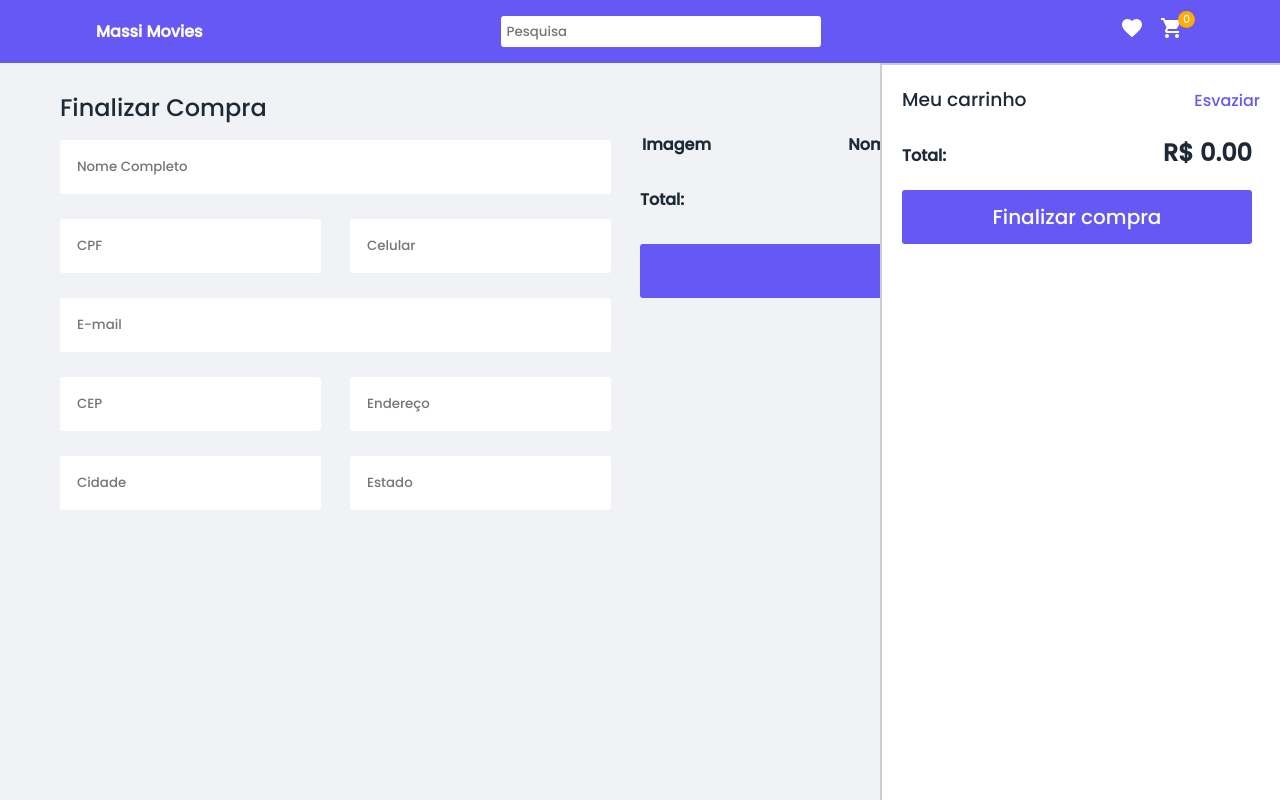
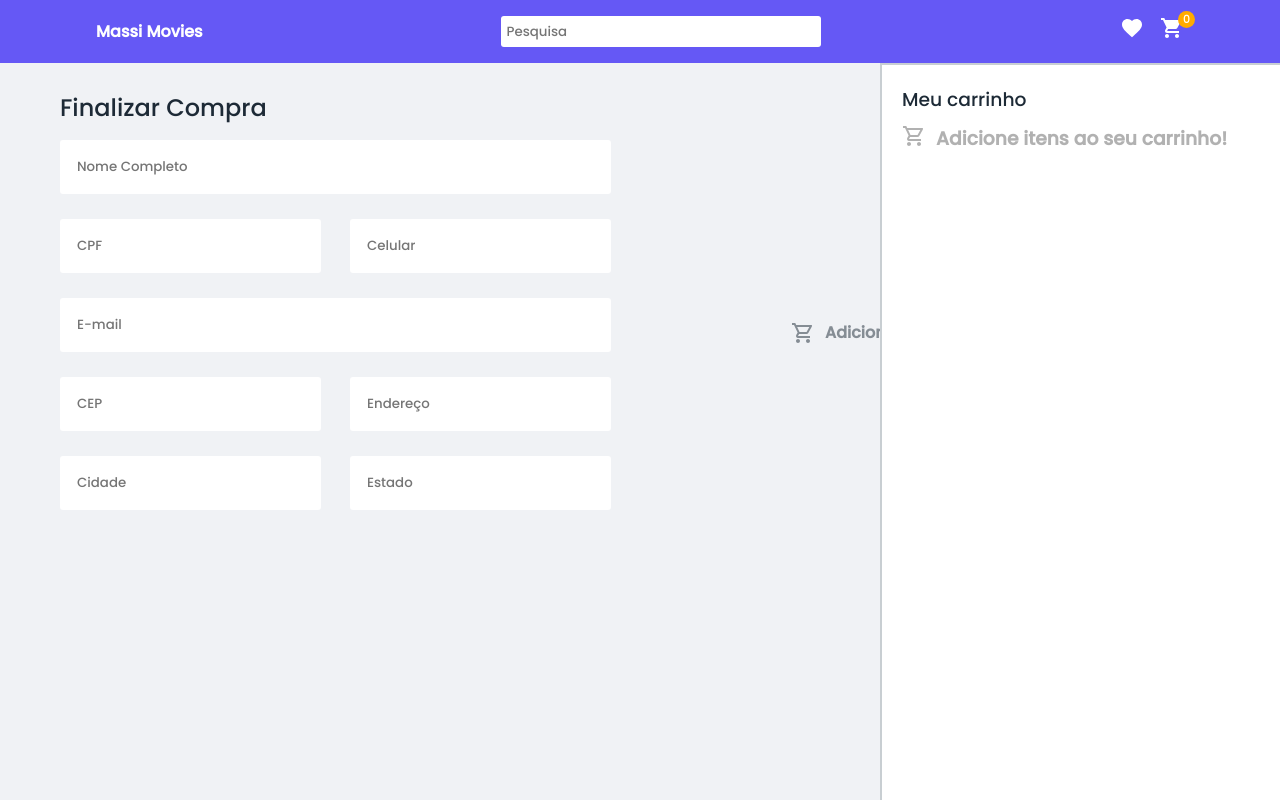
Before and after one commit to lucasmassi/movies, a React (Create React App) app: page /checkout in a window 1280 px wide. Both pictures are taken after a click on the icon 1171 px from the left and 28 px from the top of the page. Built offline with nearby package versions, Linux system fonts and the light colour scheme.

Commit message:
Add new validations in checkout and shopping cart

```diff
--- a/src/components/Button/styles.ts
+++ b/src/components/Button/styles.ts
@@ -5,7 +5,7 @@ export const ButtonStyle = styled.button`
   background: #6558F5;
   color: #FFFFFF;
   border-radius: 3px;
-  border: 2px solid transparent;
+  border: 3px solid transparent;
   padding-top: 10px;
   padding-bottom: 10px;
   transition: 0.2s;
@@ -13,8 +13,8 @@ export const ButtonStyle = styled.button`
 
   &:hover {
     transition: 0.2s;
-    border: 2px solid #6558F5;
-    background: #FFFFFF;
+    border: 3px solid #6558F5;
+    background: transparent;
     color: #6558F5;
   }
 `
--- a/src/components/Checkout/index.tsx
+++ b/src/components/Checkout/index.tsx
@@ -1,13 +1,12 @@
 import React, { useEffect, useState } from 'react';
-import { Wrapper, FormContent, OrderContent, FormGroup, Footer, Total, OverflowContent } from './styles'
+import { Wrapper, FormContent, OrderContent, FormGroup, Footer, Total, OverflowContent, CartEmpty } from './styles'
 import { Button } from '../Button'
-import { MdDelete, MdReportProblem } from 'react-icons/md'
+import { MdDelete, MdReportProblem, MdOutlineShoppingCart } from 'react-icons/md'
 import { Input } from '../Input'
 import { Table } from '../Table'
 import Modal from 'react-modal'
 import { Link } from 'react-router-dom';
 import { ItemsCartContext } from '../../contexts/itemsCart';
-import { MoviesContext } from '../../contexts/movies';
 
 const URL_IMAGES = 'https://image.tmdb.org/t/p/original'
 
@@ -24,7 +23,6 @@ const customStyles = {
 
 export function Checkout() {
   const { itemsCart, setItemsCart } = React.useContext(ItemsCartContext)
-  const { setMovies } = React.useContext(MoviesContext)
   const [data, setData] = useState<any>([])
   const [total, setTotal] = useState(0)
   const [isOpenModal, setIsOpenModal] = useState(false)
@@ -57,7 +55,7 @@ export function Checkout() {
         name: item.movie.title,
         qtd: item.qtd,
         price: price.toFixed(2),
-        action: <MdDelete size={24} />
+        action: <MdDelete size={24} onClick={() => handleRemoveItem(item.movie.id)} />
       })
 
       total = total + (item.qtd * (item.movie.vote_average*2))
@@ -67,6 +65,7 @@ export function Checkout() {
 
     setTotal(total)
     setData(data)
+  // eslint-disable-next-line react-hooks/exhaustive-deps
   }, [itemsCart])
 
   const columns = [
@@ -98,6 +97,24 @@ export function Checkout() {
       setHasError(true)
   }
 
+  const handleRemoveItem = (movieId: any) => {
+    const newItems: any = []
+
+    itemsCart.map((item: any) => {
+      if (item.movie.id === movieId) {
+        item.qtd = item.qtd - 1
+      }
+
+      if (item.qtd > 0) {
+        newItems.push(item)
+      }
+
+      return item
+    })
+
+    setItemsCart(newItems)
+  }
+
   return (
     <>
     <Wrapper onSubmit={onSubmit}>
@@ -120,6 +137,8 @@ export function Checkout() {
         </FormGroup>
       </FormContent>
       <OrderContent>
+        {itemsCart.length > 0 ?
+          <>
             <OverflowContent>
               <Table columns={columns} data={data} />
             </OverflowContent>
@@ -130,13 +149,17 @@ export function Checkout() {
               </Total>
             </Footer>
             <Button type="submit" text="Finalizar" />
+          </>
+          : <CartEmpty>
+            <Link to='/'><MdOutlineShoppingCart size={24} />Adicione itens ao seu carrinho</Link>
+          </CartEmpty> }
       </OrderContent>
     </Wrapper>
     <Modal
       isOpen={isOpenModal}
       onRequestClose={closeModal}
       style={customStyles}
-      contentLabel="Example Modal"
+      contentLabel="Sucesso!"
     >
       <h2>Obrigado Uzumaki Naruto</h2>
       <h4>Sua compra foi finalizada com sucesso!</h4>
--- a/src/components/Checkout/styles.ts
+++ b/src/components/Checkout/styles.ts
@@ -87,8 +87,40 @@ export const Total = styled.div`
 export const OverflowContent = styled.div`
   display: block;
   width: 100%;
+  height: 100%;
   overflow-x: hidden;
   overflow-y: auto;
   white-space: nowrap;
   max-height: 300px;
 `
+
+export const CartEmpty = styled.div`
+  display: block;
+  width: 100%;
+  height: 100%;
+  align-items: center;
+  justify-content: center;
+
+  a {
+    font-weight: bold;
+    text-align: center;
+    text-decoration: none;
+    display: flex;
+    width: 100%;
+    height: 100%;
+    align-items: center;
+    justify-content: center;
+    color: #1d2a36;
+    opacity: .5;
+    transition: .2s;
+
+    svg {
+      margin-right: 10px;
+    }
+
+    &:hover {
+      transition: .2s;
+      opacity: .8;
+    }
+  }
+`
--- a/src/components/ShoppingCart/index.tsx
+++ b/src/components/ShoppingCart/index.tsx
@@ -1,6 +1,6 @@
 import React from 'react'
-import { MdDelete } from 'react-icons/md'
-import { Wrapper, Header, FilmList, FilmItem, Footer, Total } from './styles'
+import { MdDelete, MdOutlineShoppingCart } from 'react-icons/md'
+import { Wrapper, Header, FilmList, FilmItem, Footer, Total, CartEmpty } from './styles'
 import { Button } from '../Button'
 import { Link } from 'react-router-dom';
 import { ShoppingCartOpenContext } from '../../contexts/shoppingCartOpen'
@@ -41,7 +41,7 @@ export function ShoppingCart() {
     <Wrapper isOpen={isOpen}>
       <Header>
         <h3>Meu carrinho</h3>
-        <button type='button' onClick={() => setItemsCart([])}>Esvaziar</button>
+        {itemsCart.length > 0 ? <button type='button' onClick={() => setItemsCart([])}>Esvaziar</button> : '' }
       </Header>
       <FilmList>
         {itemsCart.map((item: any) => {
@@ -60,6 +60,7 @@ export function ShoppingCart() {
           )
         })}
       </FilmList>
+      {itemsCart.length > 0 ?
         <Footer>
           <Total>
             <h4>Total: </h4>
@@ -67,6 +68,7 @@ export function ShoppingCart() {
           </Total>
           <Link to='/checkout'><Button type="button" text="Finalizar compra" onClick={() => setIsOpen(false)} /></Link>
         </Footer>
+        : <CartEmpty><MdOutlineShoppingCart size={24} />Adicione itens ao seu carrinho!</CartEmpty> }
     </Wrapper>
   )
 }
--- a/src/components/ShoppingCart/styles.ts
+++ b/src/components/ShoppingCart/styles.ts
@@ -107,3 +107,14 @@ export const Total = styled.div`
   color: #1d2a36;
   align-items: baseline;
 `
+
+export const CartEmpty = styled.h3`
+  display: flex;
+  width: 100%;
+  aligm-items: center;
+  opacity: .3;
+
+  svg {
+    margin-right: 10px;
+  }
+`
--- a/src/components/Table/index.tsx
+++ b/src/components/Table/index.tsx
@@ -12,10 +12,12 @@ export const Table = ({ columns, data } : { columns: any, data: any }) => {
       </thead>
       <tbody>
         {data.map((item: any) => {
+          const formattedTitle = item.name.substr(0, 20);
+
           return (
             <tr key={item.id}>
-              <td><img src={item.image} alt={item.name} /></td>
-              <td>{ item.name }</td>
+              <td><img src={item.image} alt={formattedTitle} /></td>
+              <td>{ item.name.length > 20 ? formattedTitle + '...' : item.name }</td>
               <td>{ item.qtd }</td>
               <td>{ item.price }</td>
               <td>{ item.action }</td>
--- a/src/components/Table/styles.ts
+++ b/src/components/Table/styles.ts
@@ -12,6 +12,8 @@ export const Wrapper = styled.table`
   }
 
   td {
+    transition: .2s;
+
     img {
       max-width: 80px;
       border-radius: 3px;
@@ -21,5 +23,10 @@ export const Wrapper = styled.table`
       cursor: pointer;
       color: #1d2a36;
     }
+
+    &:hover {
+      transition: .2s;
+      opacity: .7;
+    }
   }
 `
```
Lines whose indentation alone changed are shown as unchanged.
